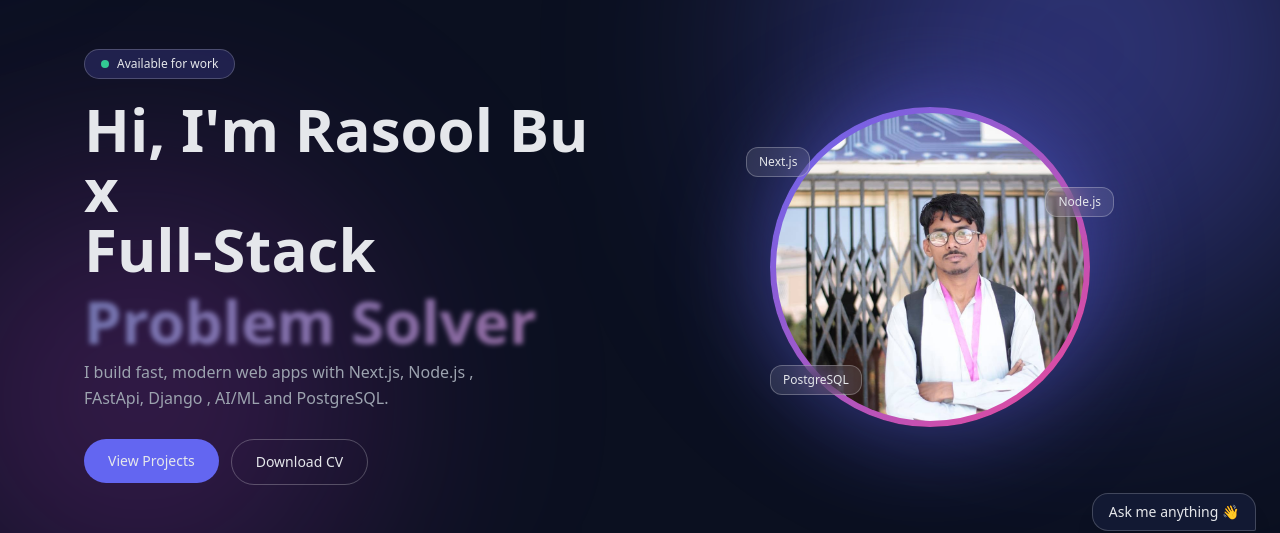
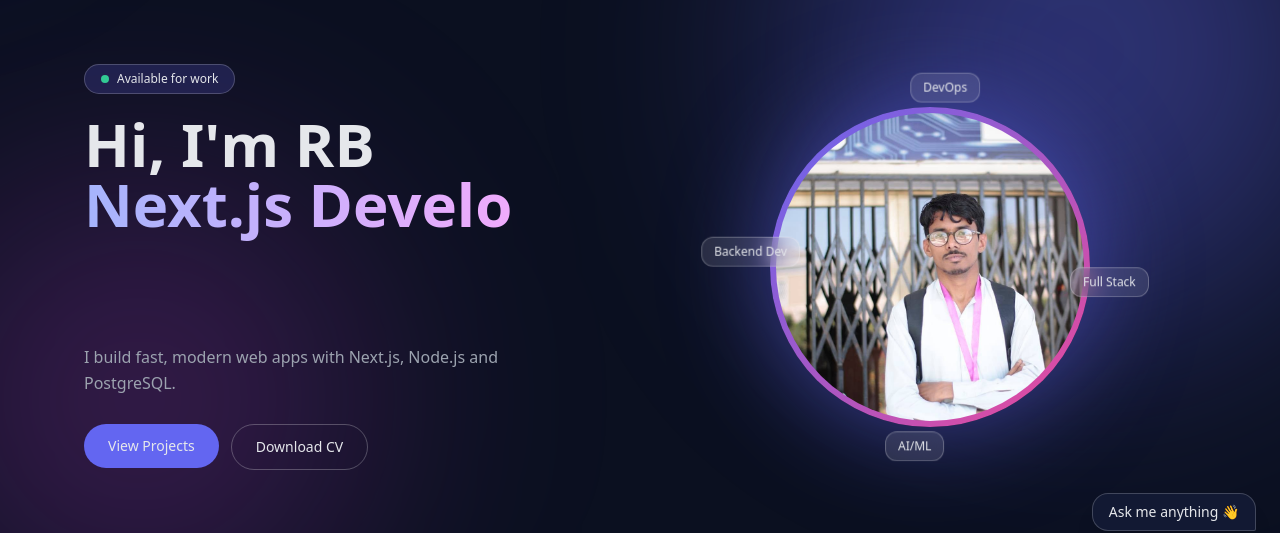
Before and after one commit to RasoolBux123/Rasoolbux-Portfolio, a Next.js app in the folder frontend/: page / in a window 1280 px wide. Shown: the part 181-714 px from the top of the page. Built offline with nearby package versions, Linux system fonts and the light colour scheme; no server answers.

Commit message:
Typing animation and orbiting tech chips in hero

```diff
--- a/frontend/app/components/About.tsx
+++ b/frontend/app/components/About.tsx
@@ -26,7 +26,7 @@ export default function About({ data }: { data: Profile | null }) {
 
             <div className="absolute inset-0 overflow-hidden rounded-3xl border border-white/20 bg-[#121933]">
               <Avatar src={data?.photoUrl} />
-              <Avatar />
+
             </div>
           </div>
         </Reveal>
--- a/frontend/app/components/Hero.tsx
+++ b/frontend/app/components/Hero.tsx
@@ -1,30 +1,31 @@
 "use client";
 
-import { useEffect, useState } from "react";
-import { AnimatePresence, motion } from "framer-motion";
-import { assetUrl } from "../lib/config";
+import { motion } from "framer-motion";
 import Magnetic from "./Magnetic";
 import Avatar from "./Avatar";
-const WORDS = ["Developer", "Builder", "Problem Solver"];
+import Typewriter from "./Typewriter";
+import { assetUrl } from "../lib/config";
+
+// phrases that get typed in the heading (edit freely)
+const PHRASES = ["Full-Stack Developer", "Next.js Developer", "Automation (n8n) Builder"];
+
+// chips that orbit the photo; "a" is the starting angle in degrees
+const CHIPS = [
+  { t: "Full Stack", a: 0 },
+  { t: "AI/ML", a: 90 },
+  { t: "Backend Dev", a: 180 },
+  { t: "DevOps", a: 270 },
+];
 
 const item = {
   hidden: { opacity: 0, y: 24 },
   show: { opacity: 1, y: 0, transition: { duration: 0.5, ease: "easeOut" as const } },
 };
+
 export default function Hero({ photoUrl, resumeUrl }: { photoUrl?: string; resumeUrl?: string }) {
-//export default function Hero() {
-  const [i, setI] = useState(0);
-
-
-  // rotate the highlighted word
-  useEffect(() => {
-    const t = setInterval(() => setI((n) => (n + 1) % WORDS.length), 2600);
-    return () => clearInterval(t);
-  }, []);
-
   return (
     <section id="home" className="relative flex min-h-screen items-center overflow-hidden pt-24">
-      {/* glowing blobs that drift slowly */}
+      {/* glowing blobs behind the hero */}
       <motion.div
         animate={{ x: [0, -60, 20, 0], y: [0, 40, -30, 0] }}
         transition={{ duration: 14, repeat: Infinity, ease: "easeInOut" }}
@@ -51,7 +52,7 @@ export default function Hero({ photoUrl, resumeUrl }: { photoUrl?: string; resum
           </motion.span>
 
           <motion.h1 variants={item} className="mt-5 text-5xl font-bold leading-tight sm:text-6xl">
-            {"Hi, I'm Rasool Bux".split("").map((ch, n) => (
+            {"Hi, I'm RB".split("").map((ch, n) => (
               <motion.span
                 key={n}
                 initial={{ opacity: 0, y: 40, rotate: 8 }}
@@ -63,26 +64,16 @@ export default function Hero({ photoUrl, resumeUrl }: { photoUrl?: string; resum
               </motion.span>
             ))}
             <br />
-            Full-Stack{" "}
-            <span className="relative inline-block align-bottom">
-              <AnimatePresence mode="wait">
-                <motion.span
-                  key={WORDS[i]}
-                  initial={{ opacity: 0, y: 30, filter: "blur(6px)" }}
-                  animate={{ opacity: 1, y: 0, filter: "blur(0px)" }}
-                  exit={{ opacity: 0, y: -30, filter: "blur(6px)" }}
-                  transition={{ duration: 0.4 }}
-                  className="inline-block bg-gradient-to-r from-indigo-300 via-fuchsia-300 to-indigo-300 bg-[length:200%_100%] bg-clip-text text-transparent"
-                  style={{ animation: "shine 3s linear infinite" }}
-                >
-                  {WORDS[i]}
-                </motion.span>
-              </AnimatePresence>
+            <span className="block min-h-[2.5em]">
+              <Typewriter
+                words={PHRASES}
+                className="bg-gradient-to-r from-indigo-300 via-fuchsia-300 to-indigo-300 bg-[length:200%_100%] bg-clip-text text-transparent"
+              />
             </span>
           </motion.h1>
 
           <motion.p variants={item} className="mt-5 max-w-md leading-relaxed text-gray-400">
-            I build fast, modern web apps with Next.js, Node.js , FAstApi, Django , AI/ML and PostgreSQL.
+            I build fast, modern web apps with Next.js, Node.js and PostgreSQL.
           </motion.p>
 
           <motion.div variants={item} className="mt-7 flex flex-wrap gap-3">
@@ -97,7 +88,7 @@ export default function Hero({ photoUrl, resumeUrl }: { photoUrl?: string; resum
             <Magnetic>
               <a
                 href={assetUrl(resumeUrl ?? "/Rasool_bux.pdf")}
-    download="RasoolBux.pdf"
+                download
                 className="block rounded-full border border-white/25 px-6 py-3 text-sm font-medium transition hover:bg-white/10"
               >
                 Download CV
@@ -106,33 +97,38 @@ export default function Hero({ photoUrl, resumeUrl }: { photoUrl?: string; resum
           </motion.div>
         </motion.div>
 
-        {/* right: avatar with floating tech chips (Phase 3: chat panel yahan aayega) */}
-               {/* right: my photo with floating tech chips */}
+        {/* right: my photo (stays still) with tech chips travelling around it */}
         <motion.div
           initial={{ opacity: 0, scale: 0.85 }}
           animate={{ opacity: 1, scale: 1 }}
           transition={{ duration: 0.7, delay: 0.3, ease: "easeOut" }}
-          className="relative mx-auto h-72 w-72 sm:h-80 sm:w-80"
+          className="relative mx-auto h-64 w-64 sm:h-80 sm:w-80"
         >
           {/* gradient ring */}
           <div className="absolute inset-0 rounded-full bg-gradient-to-br from-indigo-500 to-pink-500 shadow-[0_0_100px_rgba(99,102,241,0.55)]" />
-
           <div className="absolute inset-1.5 flex items-center justify-center overflow-hidden rounded-full bg-[#0b1020] text-8xl font-bold">
             <Avatar src={photoUrl} textClass="text-8xl" />
           </div>
-          {[
-            { t: "Next.js", c: "-left-6 top-10", d: "0s" },
-            { t: "Node.js", c: "-right-6 top-20", d: "0.6s" },
-            { t: "PostgreSQL", c: "left-0 bottom-8", d: "1.2s" },
-          ].map((chip) => (
+
+          {/* --r = how far from the centre the chips travel */}
+          <div aria-hidden className="orbit pointer-events-none absolute inset-0 [--r:128px] sm:[--r:180px]">
+            {CHIPS.map((c) => (
+              <div
+                key={c.t}
+                className="absolute left-1/2 top-1/2"
+                style={{ transformOrigin: "0 0", transform: `rotate(${c.a}deg) translateY(calc(var(--r) * -1))` }}
+              >
+                <div className="-translate-x-1/2 -translate-y-1/2">
                   <span
-              key={chip.t}
-              style={{ animation: `float 4s ease-in-out ${chip.d} infinite` }}
-              className={`absolute ${chip.c} rounded-xl border border-white/25 bg-white/10 px-3 py-1.5 text-xs backdrop-blur-md`}
+                    className="orbit-chip inline-block whitespace-nowrap rounded-xl border border-white/25 bg-white/10 px-3 py-1.5 text-xs backdrop-blur-md"
+                    style={{ "--a": `${c.a}deg` } as React.CSSProperties}
                   >
-              {chip.t}
+                    {c.t}
                   </span>
+                </div>
+              </div>
             ))}
+          </div>
         </motion.div>
       </div>
     </section>
--- /dev/null
+++ b/frontend/app/components/Typewriter.tsx
@@ -0,0 +1,41 @@
+"use client";
+
+import { useEffect, useState } from "react";
+
+// Types a word letter by letter, waits, deletes it, then types the next word. Loops forever.
+export default function Typewriter({ words, className = "" }: { words: string[]; className?: string }) {
+  const [w, setW] = useState(0);
+  const [text, setText] = useState("");
+  const [deleting, setDeleting] = useState(false);
+  const [reduced, setReduced] = useState(false);
+
+  // people who turned off animations in their system just see the first phrase
+  useEffect(() => {
+    setReduced(window.matchMedia("(prefers-reduced-motion: reduce)").matches);
+  }, []);
+
+  useEffect(() => {
+    if (reduced) return;
+    const word = words[w];
+    const done = text === word;
+    const delay = !deleting && done ? 1500 : deleting && text === "" ? 350 : deleting ? 40 : 90;
+
+    const t = setTimeout(() => {
+      if (!deleting && done) setDeleting(true); // fully typed: start deleting
+      else if (deleting && text === "") {
+        setDeleting(false); // fully deleted: next word
+        setW((n) => (n + 1) % words.length);
+      } else setText(word.slice(0, text.length + (deleting ? -1 : 1)));
+    }, delay);
+    return () => clearTimeout(t);
+  }, [text, deleting, w, words, reduced]);
+
+  if (reduced) return <span className={className}>{words[0]}</span>;
+
+  return (
+    <>
+      <span className={className}>{text}</span>
+      <span aria-hidden className="ml-1 inline-block h-[0.85em] w-[3px] translate-y-[0.08em] bg-indigo-300" style={{ animation: "blink 1s steps(1) infinite" }} />
+    </>
+  );
+}
--- a/frontend/app/globals.css
+++ b/frontend/app/globals.css
@@ -82,3 +82,25 @@ html[data-theme="light"] .bg-clip-text.text-transparent {
 html[data-theme="light"] .text-indigo-100,
 html[data-theme="light"] .text-indigo-200 { color: #4338ca; }
 html[data-theme="light"] .text-emerald-300 { color: #059669; }
+
+/* typing cursor */
+@keyframes blink {
+  0%, 49% { opacity: 1; }
+  50%, 100% { opacity: 0; }
+}
+
+/* tech chips that travel around the profile photo in a circle.
+   .orbit turns slowly; every chip turns the opposite way so its text always stays upright. */
+@keyframes orbit {
+  from { transform: rotate(0deg); }
+  to { transform: rotate(360deg); }
+}
+@keyframes orbit-counter {
+  from { transform: rotate(calc(var(--a) * -1)); }
+  to { transform: rotate(calc(var(--a) * -1 - 360deg)); }
+}
+.orbit { animation: orbit 22s linear infinite; }
+.orbit-chip { animation: orbit-counter 22s linear infinite; }
+@media (prefers-reduced-motion: reduce) {
+  .orbit, .orbit-chip { animation: none; }
+}
```
Lines whose indentation alone changed are shown as unchanged.
